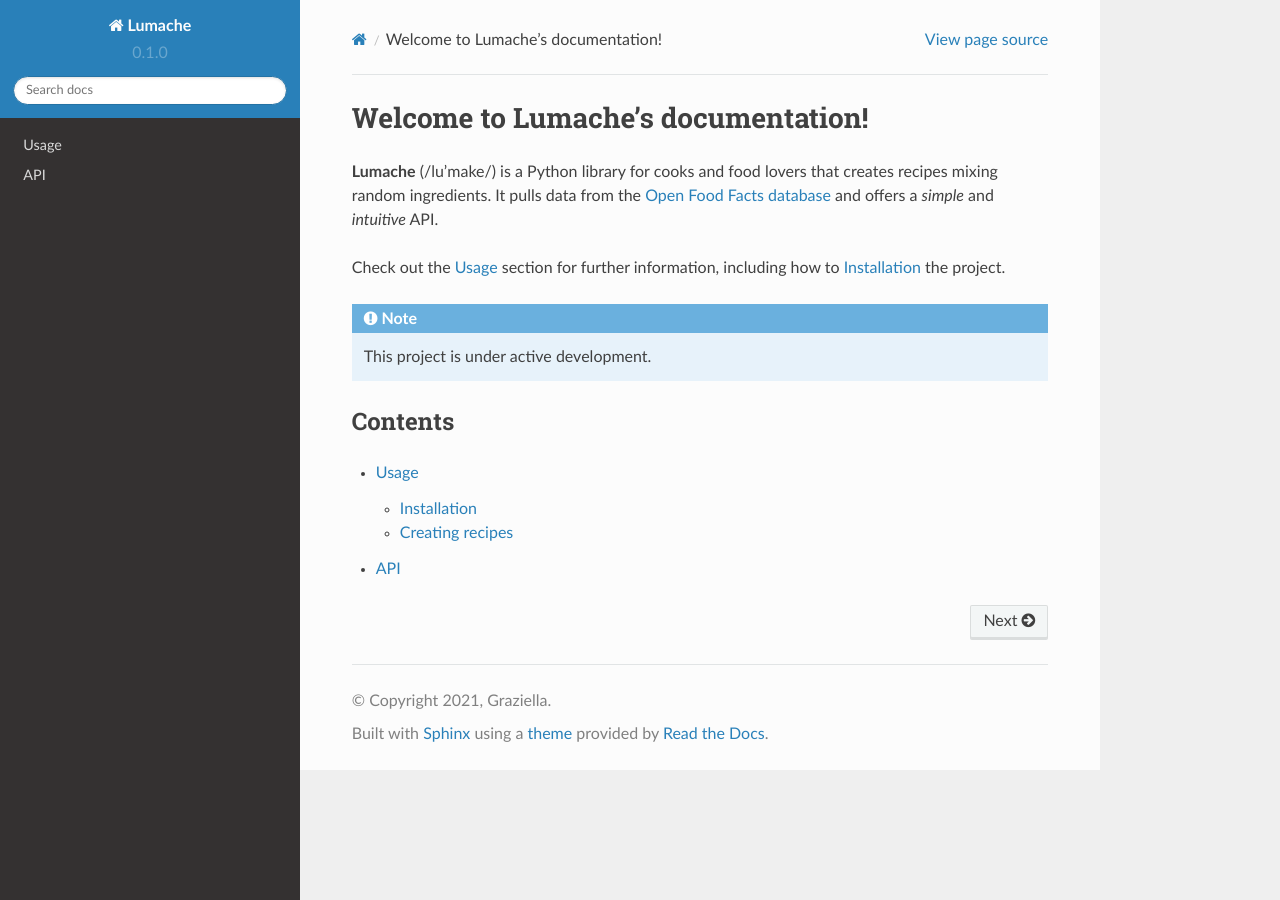
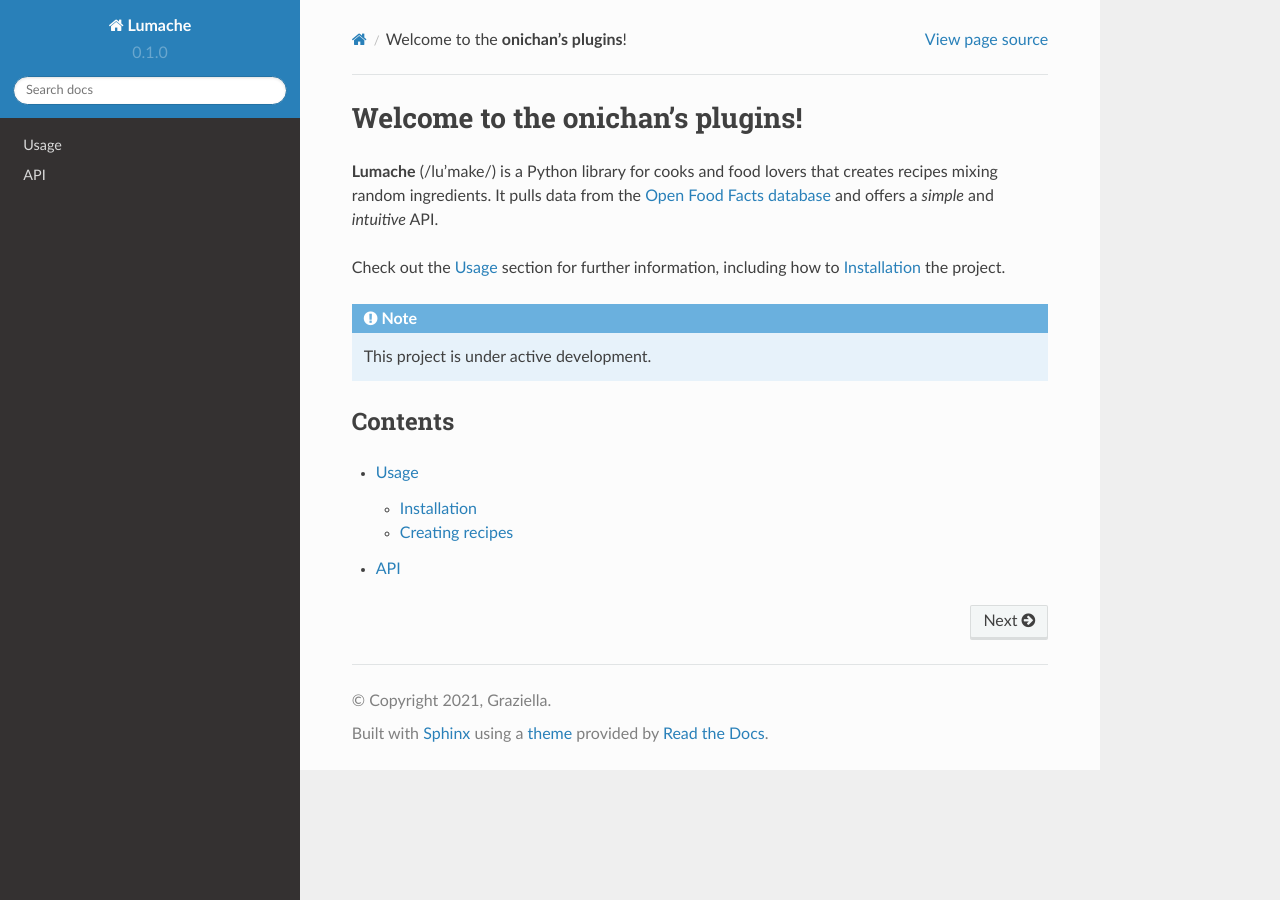
Before and after one commit to rbstsoul/onichan, a Sphinx documentation site: the page built from docs/source/index.rst, in a window 1280 px wide. Built offline with Sphinx 7.4.7 and the Read the Docs theme 2.0.0, drawn with Linux system fonts in a browser that asks for light colours.

Commit message:
Update index.rst

```diff
--- a/docs/source/index.rst
+++ b/docs/source/index.rst
@@ -1,4 +1,4 @@
-Welcome to Lumache's documentation!
+Welcome to the **onichan's plugins**!
 ===================================
 
 **Lumache** (/lu'make/) is a Python library for cooks and food lovers
```
